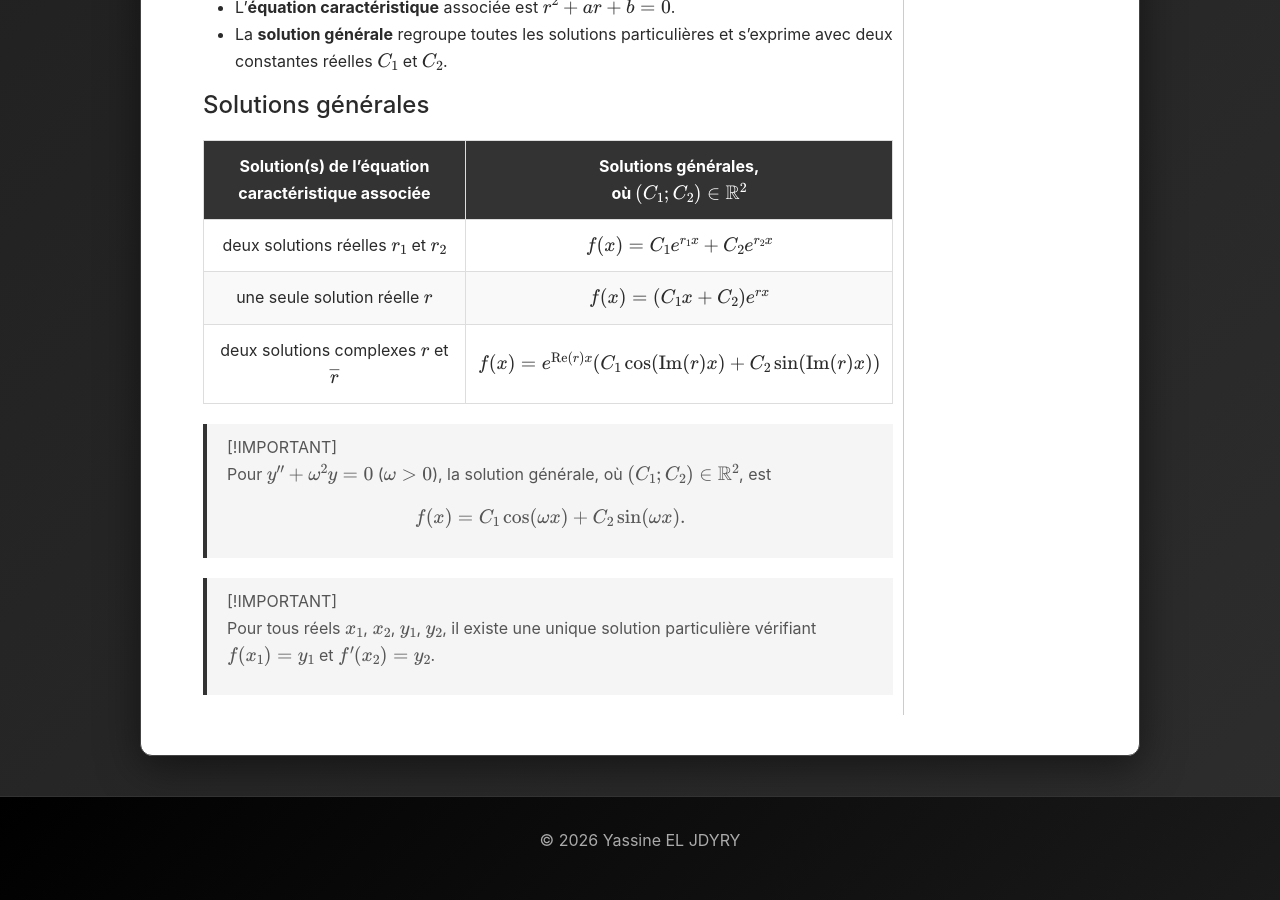
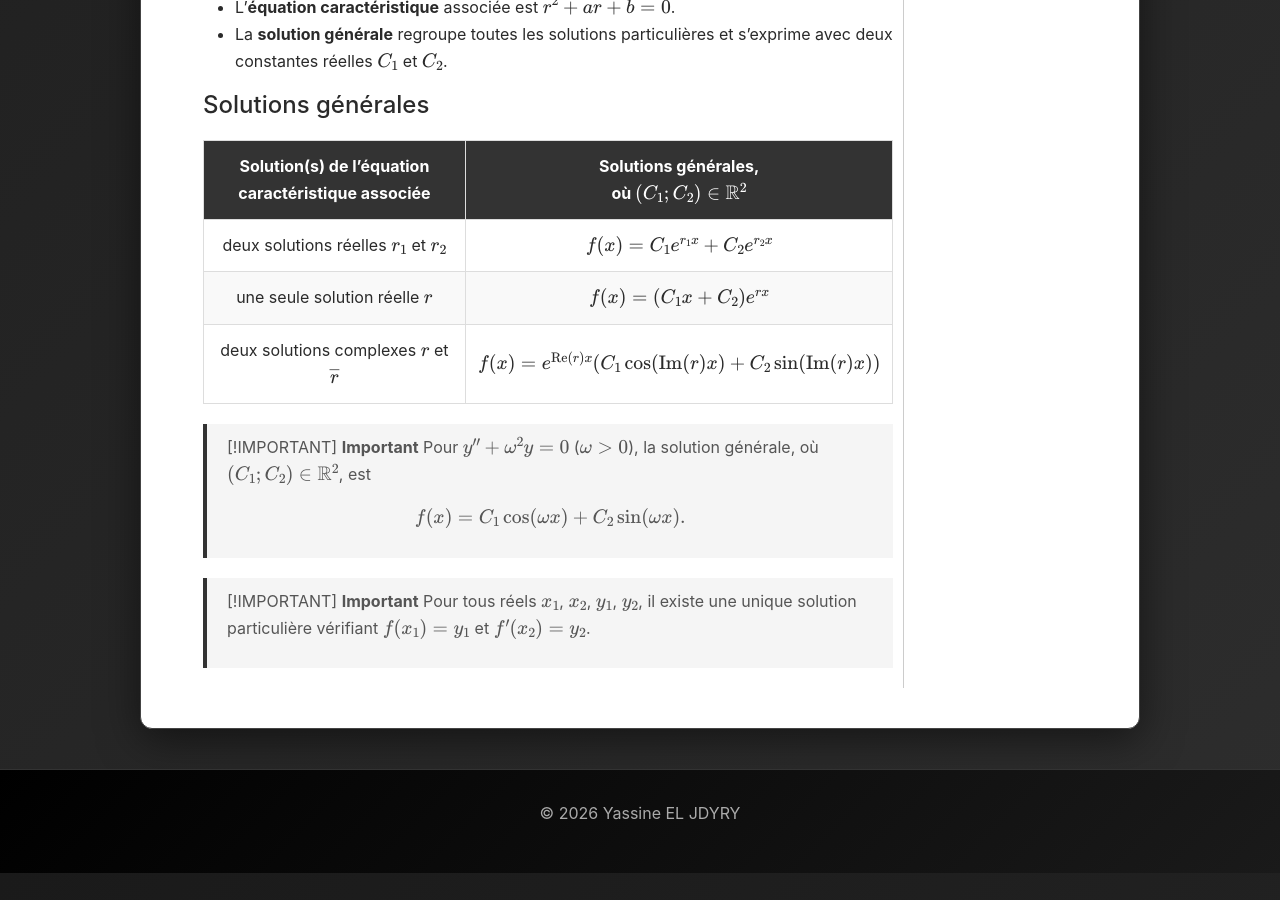
Before and after one commit to learninmath/learninmath.github.io, a Jekyll site: the page built from _2bpc/chapitre10.md, in a window 1280 px wide and 900 px high, scrolled down 1484 px. Built offline with Jekyll 4.4.1, drawn with Linux system fonts in a browser that asks for light colours; after the commit the page ends 2357 px from its top, so only the background shows below that.

Commit message:
v21.3.26

```diff
--- a/_2bpc/chapitre10.md
+++ b/_2bpc/chapitre10.md
@@ -50,12 +50,12 @@ Il se peut que des erreurs soient présentes dans le PDF ; elles seront corrigé
 | une seule solution réelle $r$ | $f(x) = (C_1 x + C_2) e^{r x}$ |
 | deux solutions complexes $r$ et $\overline{r}$ | $f(x) = e^{\operatorname{Re}(r) x} (C_1 \cos(\operatorname{Im}(r) x) + C_2 \sin(\operatorname{Im}(r) x))$ |
 
-> [!IMPORTANT]
+> [!IMPORTANT] <strong>Important</strong>
 > Pour $y'' + \omega^2 y = 0$ ($\omega > 0$), la solution générale, où $(C_1; C_2)\in\mathbb{R}^2$, est
 >
 > $$
 > f(x) = C_1 \cos(\omega x) + C_2 \sin(\omega x).
 > $$
 
-> [!IMPORTANT]
+> [!IMPORTANT] <strong>Important</strong>
 > Pour tous réels $x_1$, $x_2$, $y_1$, $y_2$, il existe une unique solution particulière vérifiant $f(x_1) = y_1$ et $f'(x_2) = y_2$.
```
